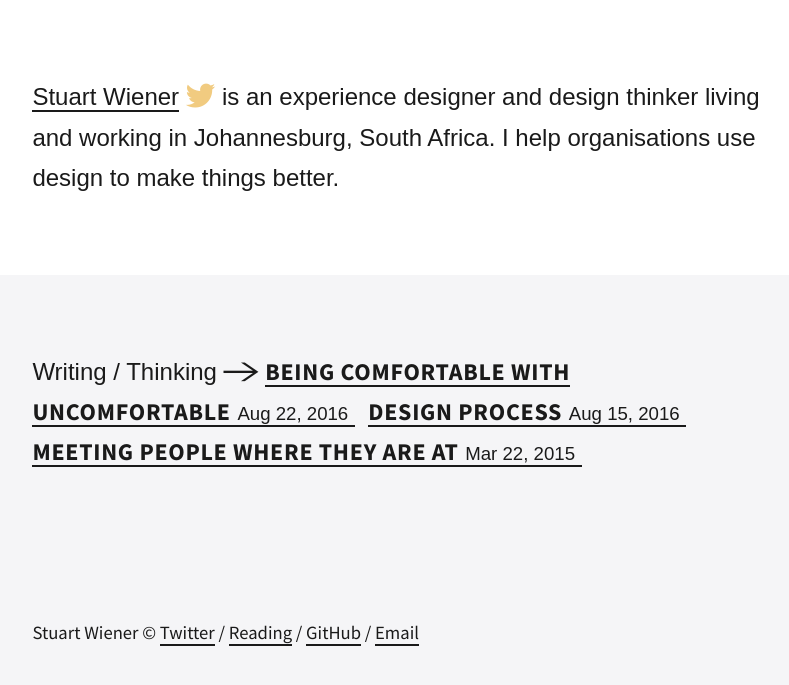
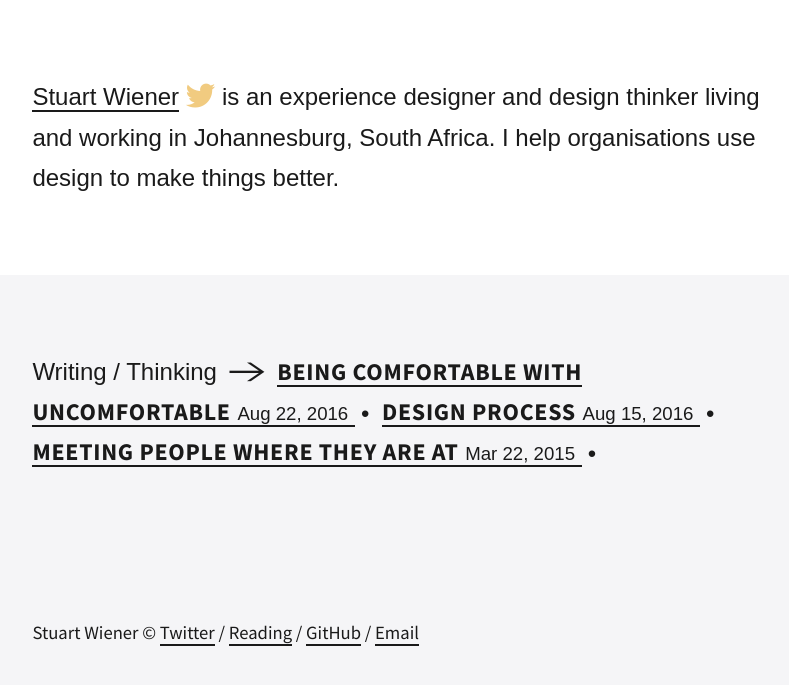
Before and after one commit to stuartwiener/stuartwiener.github.io, a Jekyll site: the page built from index.html, in a window 1280 px wide. Shown: the top 685 px of the page, without its empty margins (142-931 px from the left). Built offline with Jekyll 4.4.1, drawn with Linux system fonts in a browser that asks for light colours; some web fonts are replaced.

Commit message:
added spacer to post list

```diff
--- a/_sass/_layout.scss
+++ b/_sass/_layout.scss
@@ -48,15 +48,27 @@
 // Other
 .wrapper .home {
   padding: $spacing-unit 0;
+  .icon-arrow {
+    display: inline-block;
+    padding: 0 6px;
+  }
 }
 .post-list {
   padding: 0;
-  list-style: none;
+  list-style: disc;
   display: inline;
   li {
     display: inline;
-    * {
+    h2, span {
       display: inline;
+    }
+    &:after {
+      content: '•';
+      display: inline-block;
+      padding: 0 6px;
+      position: relative;
+      top: 2px;
+
     }
   }
 }
--- a/index.html
+++ b/index.html
@@ -9,10 +9,8 @@ layout: default
     {% for post in site.posts %}
       <li>
         <a class="post-link" href="{{ post.url | prepend: site.baseurl }}">
-          <h2>{{ post.title }}</h2>
-          <span class="post-meta">{{ post.date | date: "%b %-d, %Y" }}</span>
+          <h2>{{ post.title }}</h2> <span class="post-meta">{{ post.date | date: "%b %-d, %Y" }}</span>
         </a>
-        &nbsp;
       </li>
     {% endfor %}
   </ol>
```
